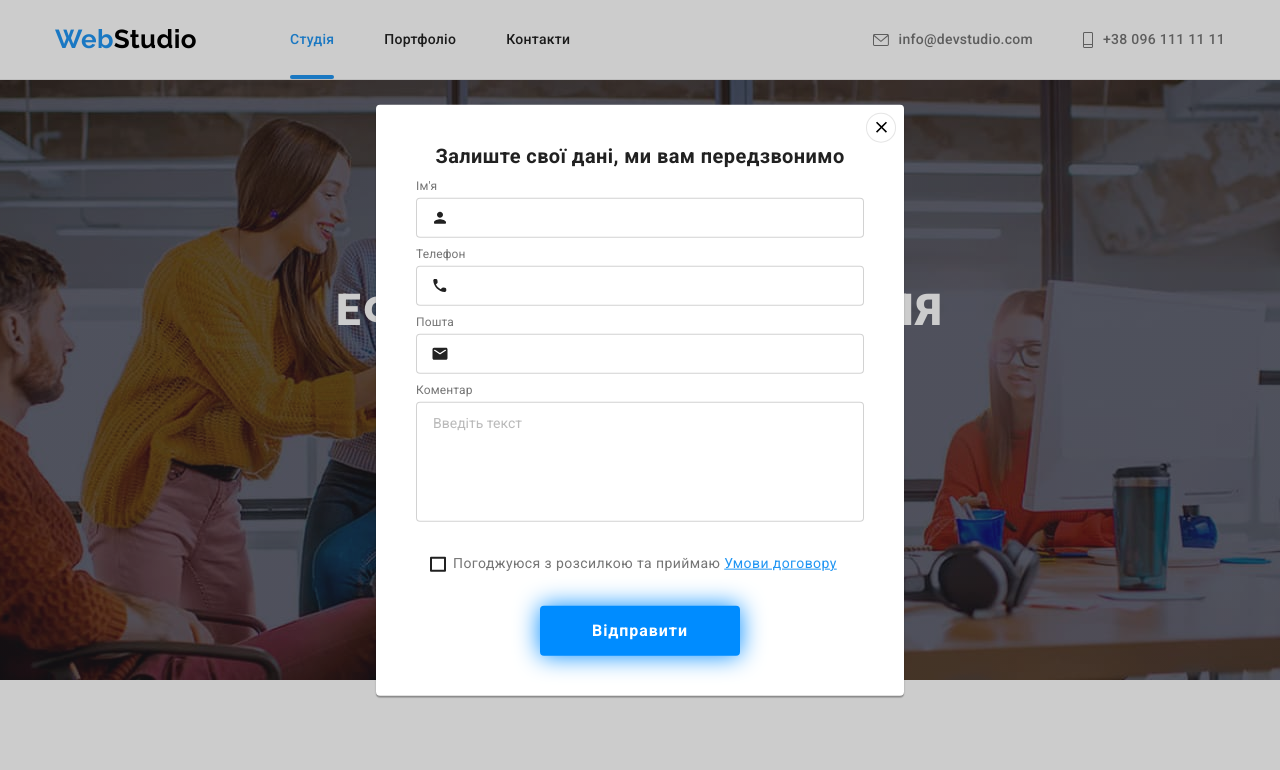
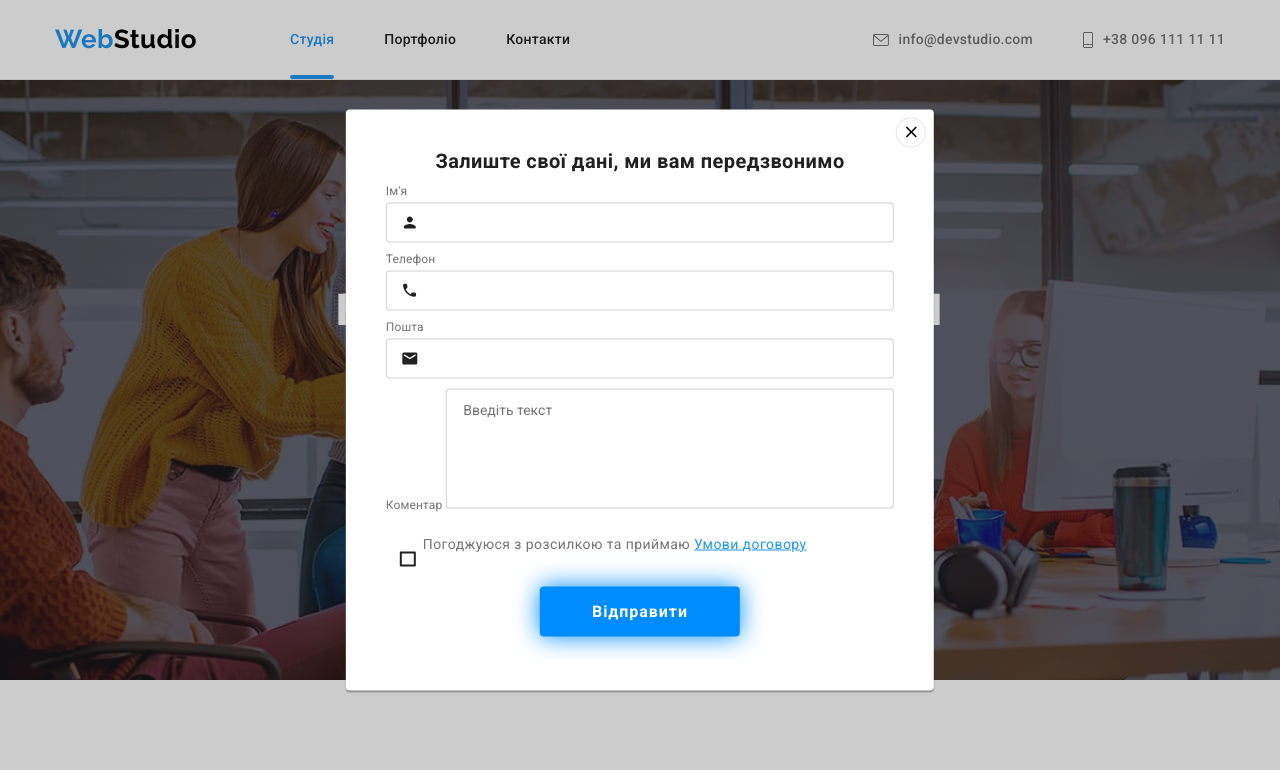
Before and after one commit to Mamont777/goit-markup-hw-06, a plain HTML site: page index.html in a window 1280 px wide. Both pictures are taken after a click on the button "Замовити послугу". Shown: the top 770 px of the page. Drawn offline with nearby package versions, Linux system fonts and the light colour scheme.

Commit message:
update css

```diff
--- a/css/styles.css
+++ b/css/styles.css
@@ -363,9 +363,8 @@ label {
 
 .icon-input {
     position: absolute;
-    top: 65%;
+    top: 50%;
     left: 15px;
-    transform: translateY(-50%);
     fill: var(--body-text-color);
     transition: fill 250ms var(--timing-function);
 }
@@ -389,6 +388,13 @@ label {
     padding-left: 43px;
     border: 1px solid rgba(33, 33, 33, 0.2);
     border-radius: 4px;
+    transition: border 250ms var(--timing-function);
+    outline: transparent;
+}
+
+.form-field:focus-within .form-area,
+.form-field:hover .form-area {
+    border: 1px solid var(--accent-color);
 }
 
 .form-field textarea::placeholder {
@@ -396,12 +402,17 @@ label {
 
 }
 
+.form-textarea {
+    margin-bottom: 20px;
+}
+
 .form-area {
     width: 448px;
     height: 120px;
     padding: 12px 16px;
-    margin-bottom: 20px;
     resize: none;
+    transition: border 250ms var(--timing-function);
+    outline: transparent;
 
     border: 1px solid rgba(33, 33, 33, 0.2);
     border-radius: 4px;
--- a/index.html
+++ b/index.html
@@ -69,7 +69,6 @@
 
                     <div class="form-field">
                         <label class="form-label" for="user-name">Ім'я</label>
-
                         <input class="form-input" type="text" name="user-name" id="user-name" required>
                         <svg class="icon-input" width="18" height="18">
                             <use href="./images/icons.svg#icon-person"></use>
@@ -93,14 +92,12 @@
                         </svg>
                     </div>
 
-                    <div class="form-field">
+                    <div class="form-textarea">
                         <label class="form-label" for="comment">Коментар</label>
                         <textarea class="form-area" name="comment" id="comment" placeholder="Введіть текст"></textarea>
                     </div>
 
                     <div class="agreement-form">
-
-
                         <label class="agreement-label" for="agreement">
                             <input class="check-input" type="checkbox" name="agreement" id="agreement" required>
                             <span class="checkbox"></span>Погоджуюся з
```
